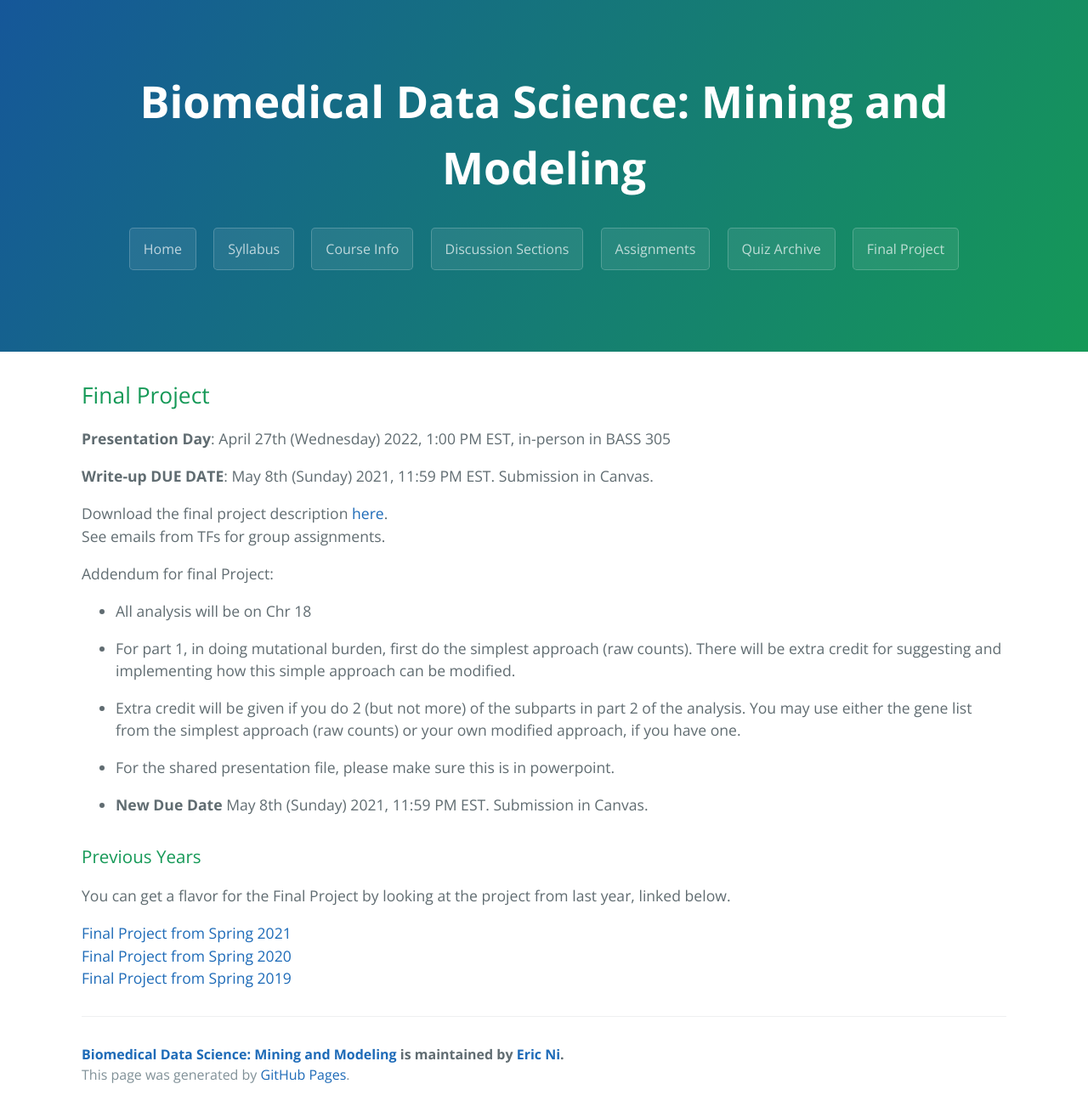
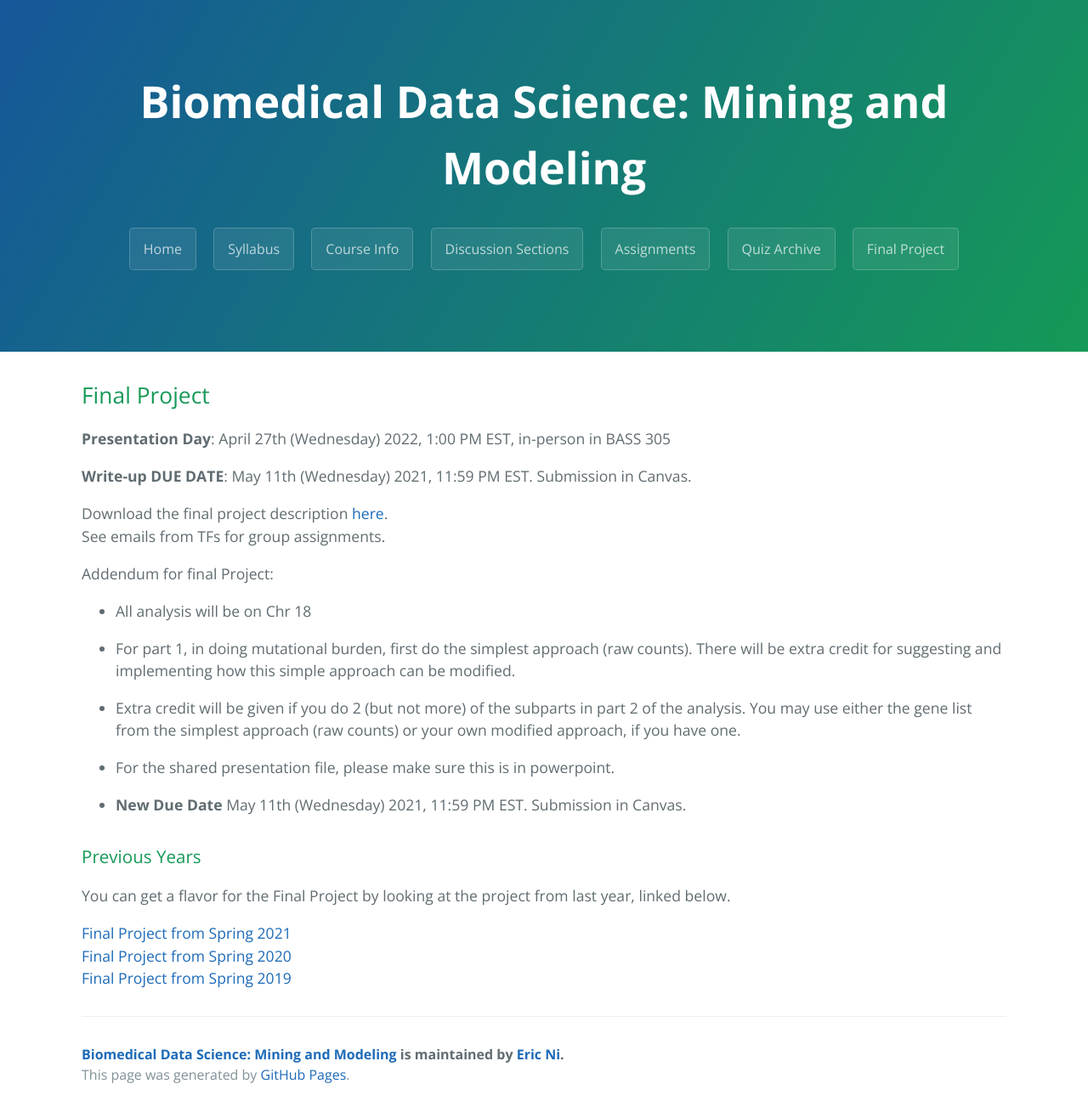
Before and after one commit to gersteinlab/cbb752b23, a Jekyll site: the page built from final.md, in a window 1280 px wide. Shown: the whole page at 85% size. Built offline with Jekyll 4.4.1, drawn with Linux system fonts in a browser that asks for light colours.

Commit message:
Update final.md

```diff
--- a/final.md
+++ b/final.md
@@ -6,7 +6,7 @@ layout: page
 ## Final Project
 **Presentation Day**: April 27th (Wednesday) 2022, 1:00 PM EST, in-person in BASS 305
 
-**Write-up DUE DATE**: May 8th (Sunday) 2021, 11:59 PM EST. Submission in Canvas.
+**Write-up DUE DATE**: May 11th (Wednesday) 2021, 11:59 PM EST. Submission in Canvas.
 
 Download the final project description [here](http://files2.gersteinlab.org/public-docs/2022/04.20/cbb752b22_final.pdf).
 See emails from TFs for group assignments.
@@ -21,7 +21,7 @@ Addendum for final Project:
 
 * For the shared presentation file, please make sure this is in powerpoint.
 
-* **New Due Date** May 8th (Sunday) 2021, 11:59 PM EST. Submission in Canvas.
+* **New Due Date** May 11th (Wednesday) 2021, 11:59 PM EST. Submission in Canvas.
 
 
 ### Previous Years
```
